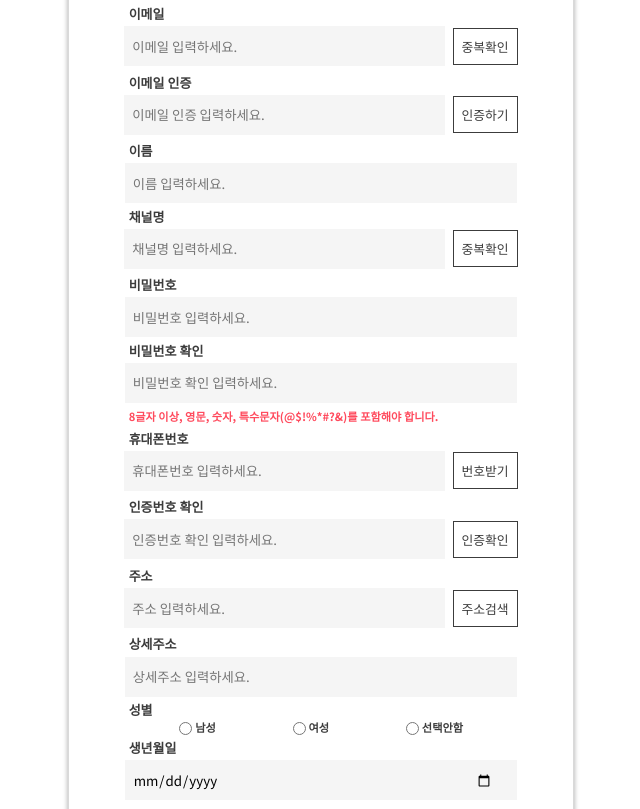
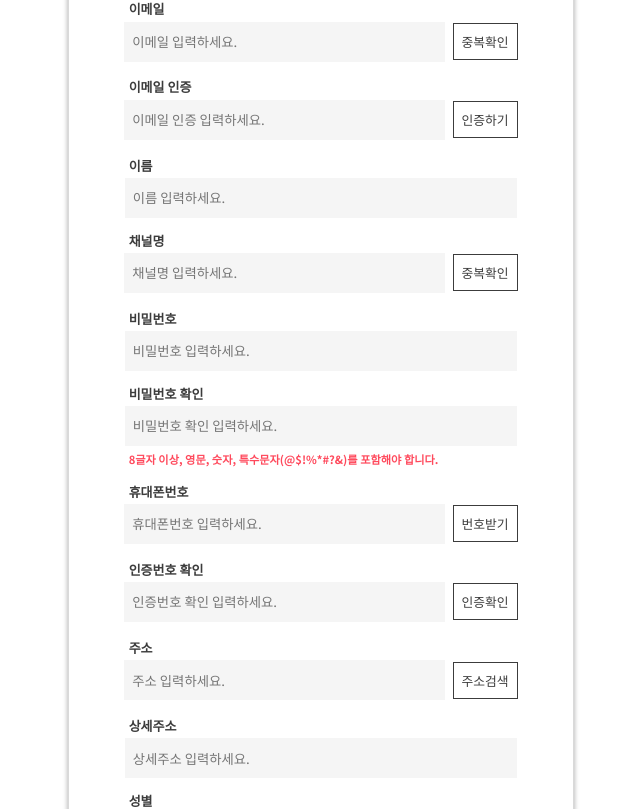
Before and after one commit to youkyoungJung/Pasila, a Vue app in the folder frontend/: page /join in a window 1280 px wide. Shown: the part 273-1082 px from the top of the page, without its empty margins (319-959 px from the left). Built offline with nearby package versions, Linux system fonts and the light colour scheme; what vue-dompurify-html, vue3-quill would draw is missing.

Commit message:
refactor: [#S10P12A402-205]로그인, 회원가입, 정보수정 페이지 간격 조정, 페이지 새로고침

```diff
--- a/frontend/src/components/login/FormInput.vue
+++ b/frontend/src/components/login/FormInput.vue
@@ -20,7 +20,7 @@ const button2 = () => {
   <div class="find-container">
     <div class="header">{{ props.info.title }}</div>
     <div class="content">
-      <section class="long-type">
+      <section id="section" class="long-type">
         <v-long-input :data="props.info.data" @getData="(e) => (inputData = e)" />
       </section>
       <button @click="button1" class="btn1">{{ props.info.button1 }}</button>
@@ -48,7 +48,9 @@ const button2 = () => {
     @include flex-box($direction: column, $justify: center);
     @include font-factory(13px, bold);
     margin-bottom: 2rem;
-
+    #section {
+      margin: 0.3rem 0;
+    }
     .long-type {
       @include box(95%, 10%, null, 0, 0, 0);
       display: flex;
--- a/frontend/src/views/JoinView.vue
+++ b/frontend/src/views/JoinView.vue
@@ -244,7 +244,7 @@ const join = async () => {
   <div class="container">
     <div class="header">회원가입</div>
     <div class="content">
-      <section class="profile">
+      <section id="section" class="profile">
         <div>
           <div v-if="userImage != ''">
             <img :src="userImage" class="profile-img" />
@@ -262,7 +262,7 @@ const join = async () => {
           class="profile-choose"
         />
       </section>
-      <section class="userInfo">
+      <section id="section" class="userInfo">
         <v-short-input
           :data="shortData.email"
           @getData="(e) => (user.email = e)"
@@ -274,6 +274,8 @@ const join = async () => {
         <div v-else-if="emailCerti == 2" class="wrong-text">
           중복된 이메일입니다. 다른 이메일을 사용해 주세요.
         </div>
+        </section>
+        <section id="section" class="userInfo">
         <v-short-input
           :data="shortData.emailCerti"
           @getData="
@@ -288,10 +290,10 @@ const join = async () => {
           인증번호를 다시 입력해주세요.
         </div>
       </section>
-      <section class="userInfo">
+      <section id="section" class="userInfo">
         <v-long-input :data="longData.name" @getData="(e) => (user.name = e)" />
       </section>
-      <section class="userInfo">
+      <section id="section" class="userInfo">
         <v-short-input
           :data="shortData.channel"
           @getData="(e) => (user.channel = e)"
@@ -302,10 +304,10 @@ const join = async () => {
           중복된 채널명입니다. 다른 채널명을 사용해 주세요.
         </div>
       </section>
-      <section class="userInfo">
+      <section id="section" class="userInfo">
         <v-long-input :data="longData.password" @getData="(e) => (user.password = e)" />
       </section>
-      <section class="userInfo">
+      <section id="section" class="userInfo">
         <v-long-input :data="longData.passwordCheck" @getData="(e) => (user.passwordCheck = e)" />
         <div
           v-if="
@@ -322,14 +324,14 @@ const join = async () => {
         </div>
         <div v-else class="wrong-text">비밀번호가 일치하지 않습니다. 다시 입력해주세요.</div>
       </section>
-      <section class="userInfo">
+      <section id="section" class="userInfo">
         <v-short-input
           :data="shortData.phone"
           @getData="(e) => (user.phone = e)"
           @sendData="(e) => sendPhoneNum(e)"
         />
       </section>
-      <section class="userInfo">
+      <section id="section" class="userInfo">
         <v-short-input
           :data="shortData.phoneCheck"
           @getData="(e) => (phoneCerti = e)"
@@ -340,7 +342,7 @@ const join = async () => {
           인증번호가 다릅니다. 다시 입력해주세요.
         </div>
       </section>
-      <section class="userInfo">
+      <section id="section" class="userInfo">
         <v-short-input
           :data="shortData.address"
           :inputData="user.address"
@@ -348,14 +350,14 @@ const join = async () => {
           @sendData="(e) => openPostCode(e)"
         />
       </section>
-      <section class="userInfo">
+      <section id="section" class="userInfo">
         <v-long-input
           :data="longData.addressDetail"
           :inputData="user.addressDetail"
           @getData="(e) => (user.addressDetail = e)"
         />
       </section>
-      <section class="userInfo">
+      <section id="section" class="userInfo">
         <div class="gender">
           <label for="gender" class="gender-title">성별</label>
           <div class="radio" id="gender">
@@ -376,7 +378,7 @@ const join = async () => {
           </div>
         </div>
       </section>
-      <section class="userInfo">
+      <section id="section" class="userInfo">
         <label for="input" class="label">생년월일</label>
         <input type="date" v-model="user.birth" class="birth" />
       </section>
@@ -407,6 +409,10 @@ const join = async () => {
     display: flex;
     flex-direction: column;
     align-items: center;
+
+    #section {
+      margin: 0.3rem 0;
+    }
     .profile {
       @include box(100%, 10%, white, 0, 0.2rem, 0.2rem);
       @include flex-box($direction: column);
--- a/frontend/src/views/LoginView.vue
+++ b/frontend/src/views/LoginView.vue
@@ -32,7 +32,7 @@ const inputData = ref({
 const login = async () => {
   const res = await emailLoginApi(user.value.userEmail, user.value.userPassword)
   if (res) {
-    router.push('/')
+    router.go()
   } else {
     alert('비밀번호가 틀렸습니다. 다시 입력해주세요!')
   }
@@ -47,13 +47,13 @@ const join = () => {
   <div class="container">
     <div class="header">로그인</div>
     <div class="content">
-      <section class="long-type">
+      <section id="section" class="long-type">
         <v-long-input :data="inputData.email" @getData="(e) => (user.userEmail = e)" />
       </section>
-      <section class="long-type">
+      <section id="section" class="long-type">
         <v-long-input :data="inputData.password" @getData="(e) => (user.userPassword = e)" />
       </section>
-      <section class="forget-pw">
+      <section id="section" class="forget-pw">
         <button @click="findPassword" class="find-pw">비밀번호를 잊으셨나요?</button>
       </section>
       <button @click="login" class="login">로그인</button>
@@ -83,6 +83,9 @@ const join = () => {
     flex-direction: column;
     align-items: center;
 
+    #section {
+      margin: 0.3rem 0;
+    }
     .long-type {
       @include box(95%, 10%, null, 0, 0, 0);
       display: flex;
--- a/frontend/src/views/MyPageView.vue
+++ b/frontend/src/views/MyPageView.vue
@@ -224,7 +224,7 @@ const modify = async () => {
     localStorage.setItem('name', user.value.name)
     localStorage.setItem('profile', userImage.value)
     alert('수정 되었습니다.')
-    router.push({ path: '/', redirect: '/' })
+    router.go()
   } else alert('수정이 실패하였습니다. 정보를 확인해주세요.')
 }
 </script>
@@ -233,7 +233,7 @@ const modify = async () => {
   <div class="container">
     <div class="header">마이페이지</div>
     <div class="content">
-      <section class="profile">
+      <section id="section" class="profile">
         <div>
           <div v-if="userImage != ''">
             <img :src="userImage" class="profile-img" />
@@ -251,17 +251,17 @@ const modify = async () => {
           class="profile-choose"
         />
       </section>
-      <section class="userInfo">
+      <section id="section" class="userInfo">
         <v-long-input :data="longData.email" :inputData="user.email" />
       </section>
-      <section class="userInfo">
+      <section id="section" class="userInfo">
         <v-long-input
           :data="longData.name"
           :inputData="user.name"
           @getData="(e) => (user.name = e)"
         />
       </section>
-      <section class="userInfo">
+      <section id="section" class="userInfo">
         <v-short-input
           :data="shortData.channel"
           :inputData="user.channel"
@@ -273,10 +273,10 @@ const modify = async () => {
           중복된 채널명입니다. 다른 채널명을 사용해 주세요.
         </div>
       </section>
-      <section class="userInfo">
+      <section id="section" class="userInfo">
         <v-long-input :data="longData.password" @getData="(e) => (user.password = e)" />
       </section>
-      <section class="userInfo">
+      <section id="section" class="userInfo">
         <v-long-input :data="longData.passwordCheck" @getData="(e) => (user.passwordCheck = e)" />
         <div
           v-if="
@@ -293,7 +293,7 @@ const modify = async () => {
         </div>
         <div v-else class="wrong-text">비밀번호가 일치하지 않습니다. 다시 입력해주세요.</div>
       </section>
-      <section class="userInfo">
+      <section id="section" class="userInfo">
         <v-short-input
           :data="shortData.phone"
           :inputData="user.phone"
@@ -301,7 +301,7 @@ const modify = async () => {
           @sendData="(e) => sendPhoneNum(e)"
         />
       </section>
-      <section class="userInfo">
+      <section id="section" class="userInfo">
         <v-short-input
           :data="shortData.phoneCheck"
           @getData="(e) => (phoneCerti = e)"
@@ -312,7 +312,7 @@ const modify = async () => {
           인증번호가 다릅니다. 다시 입력해주세요.
         </div>
       </section>
-      <section class="userInfo">
+      <section id="section" class="userInfo">
         <v-short-input
           :data="shortData.address"
           :inputData="user.address"
@@ -320,28 +320,28 @@ const modify = async () => {
           @sendData="(e) => openPostCode(e)"
         />
       </section>
-      <section class="userInfo">
+      <section id="section" class="userInfo">
         <v-long-input
           :data="longData.addressDetail"
           :inputData="user.addressDetail"
           @getData="(e) => (user.addressDetail = e)"
         />
       </section>
-      <section class="userInfo">
+      <section id="section" class="userInfo">
         <v-long-input
           :data="longData.bank"
           :inputData="user.bank"
           @getData="(e) => (user.bank = e)"
         />
       </section>
-      <section class="userInfo">
+      <section id="section" class="userInfo">
         <v-long-input
           :data="longData.account"
           :inputData="user.account"
           @getData="(e) => (user.account = e)"
         />
       </section>
-      <section class="userInfo">
+      <section id="section" class="userInfo">
         <div class="gender">
           <label for="gender" class="gender-title">성별</label>
           <div class="radio" id="gender">
@@ -362,7 +362,7 @@ const modify = async () => {
           </div>
         </div>
       </section>
-      <section class="userInfo">
+      <section id="section" class="userInfo">
         <label for="input" class="label">생년월일</label>
         <input type="date" v-model="user.birth" class="birth" />
       </section>
@@ -393,6 +393,10 @@ const modify = async () => {
     display: flex;
     flex-direction: column;
     align-items: center;
+
+    #section {
+      margin: 0.3rem 0;
+    }
     .profile {
       @include box(100%, 10%, white, 0, 0.2rem, 0.2rem);
       @include flex-box($direction: column);
```
